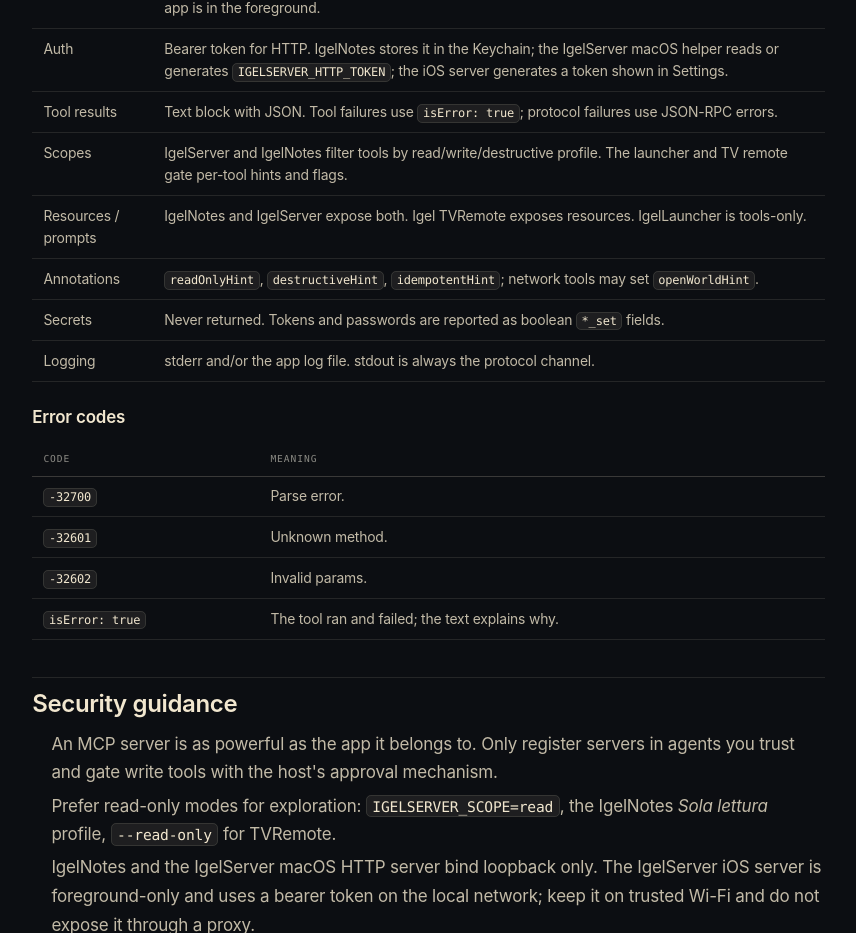
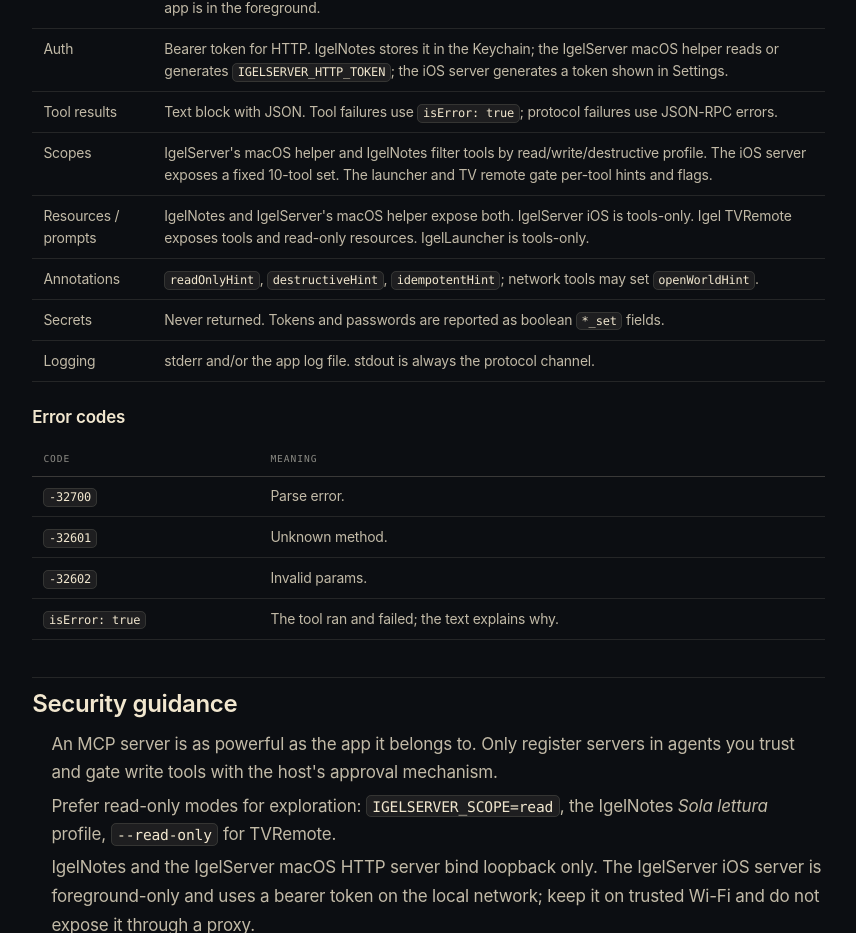
Before and after one commit to Chuucommie/IgelTools-docs, a plain HTML site: page mcp/index.html in a window 1280 px wide. Shown: the part 2899-3832 px from the top of the page, without its empty margins (355-1211 px from the left). Drawn offline with Linux system fonts and the light colour scheme.

Commit message:
Clarify iOS MCP scope and resource surface

```diff
--- a/mcp/index.html
+++ b/mcp/index.html
@@ -156,8 +156,8 @@ claude mcp add --transport http igelnotes http://127.0.0.1:8765/mcp --header "Au
         <tr><td>Bindings</td><td>No listener for stdio. IgelNotes binds <code>127.0.0.1:8765</code>; IgelServer's macOS HTTP helper binds <code>127.0.0.1:8787</code>; the iOS server listens on the local network through Bonjour on port 8788 while the app is in the foreground.</td></tr>
         <tr><td>Auth</td><td>Bearer token for HTTP. IgelNotes stores it in the Keychain; the IgelServer macOS helper reads or generates <code>IGELSERVER_HTTP_TOKEN</code>; the iOS server generates a token shown in Settings.</td></tr>
         <tr><td>Tool results</td><td>Text block with JSON. Tool failures use <code>isError: true</code>; protocol failures use JSON-RPC errors.</td></tr>
-        <tr><td>Scopes</td><td>IgelServer and IgelNotes filter tools by read/write/destructive profile. The launcher and TV remote gate per-tool hints and flags.</td></tr>
-        <tr><td>Resources / prompts</td><td>IgelNotes and IgelServer expose both. Igel TVRemote exposes resources. IgelLauncher is tools-only.</td></tr>
+        <tr><td>Scopes</td><td>IgelServer's macOS helper and IgelNotes filter tools by read/write/destructive profile. The iOS server exposes a fixed 10-tool set. The launcher and TV remote gate per-tool hints and flags.</td></tr>
+        <tr><td>Resources / prompts</td><td>IgelNotes and IgelServer's macOS helper expose both. IgelServer iOS is tools-only. Igel TVRemote exposes tools and read-only resources. IgelLauncher is tools-only.</td></tr>
         <tr><td>Annotations</td><td><code>readOnlyHint</code>, <code>destructiveHint</code>, <code>idempotentHint</code>; network tools may set <code>openWorldHint</code>.</td></tr>
         <tr><td>Secrets</td><td>Never returned. Tokens and passwords are reported as boolean <code>*_set</code> fields.</td></tr>
         <tr><td>Logging</td><td>stderr and/or the app log file. stdout is always the protocol channel.</td></tr>
```
